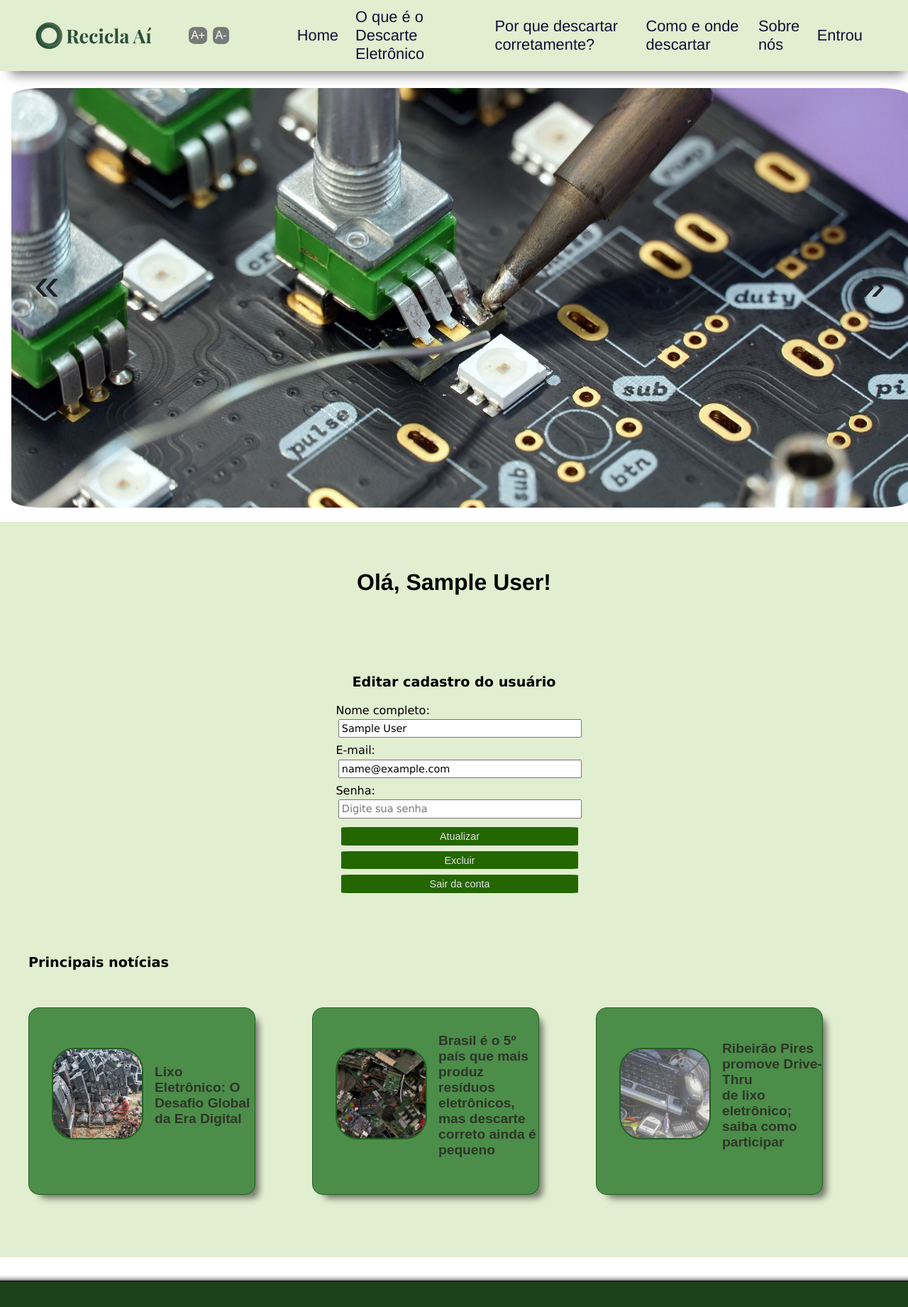
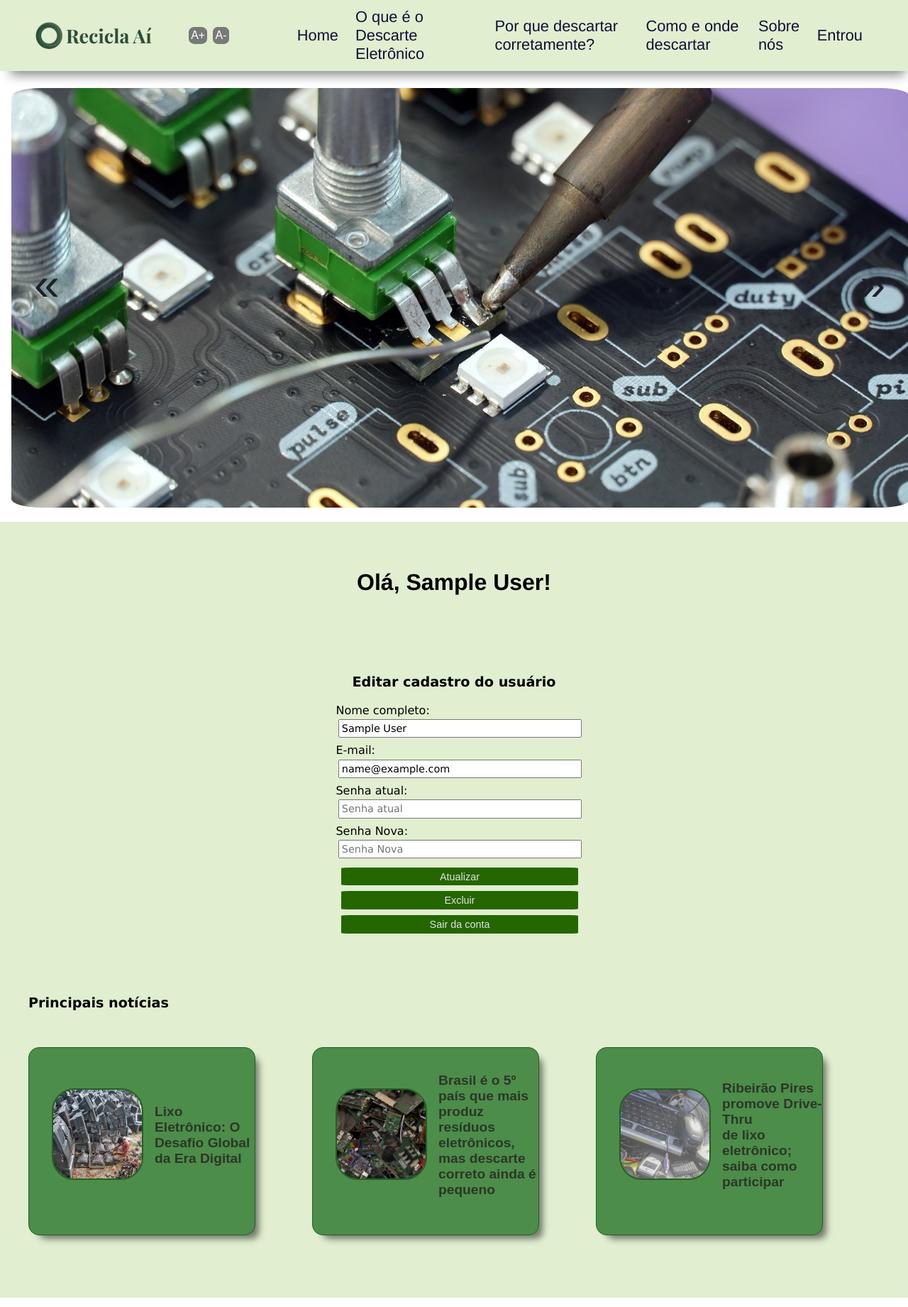
Before and after one commit to gconcli/recicla_ai-backend, a PHP site: page /sessao.php in a window 1280 px wide. Shown: the top 1841 px of the page at 71% size. Run offline with PHP 8.4, Linux system fonts and the light colour scheme; the visitor is signed in with stand-in values (Sample User, id 1); some libraries are stand-ins or nearby versions.

Commit message:
Update sessao.php

```diff
--- a/_public/sessao.php
+++ b/_public/sessao.php
@@ -74,8 +74,11 @@
                     <label for="email">E-mail:</label>
                     <input type="email" id="email" name="email" placeholder="exemplo@email.com" value="<?php echo htmlspecialchars($emailUsuario); ?>">
                     <br>
-                    <label for="senha">Senha:</label>
-                    <input type="password" id="senha" name="senha" placeholder="Digite sua senha">
+                    <label for="senhaAtual">Senha atual:</label>
+                    <input type="password" id="senhaAtual" name="senhaAtual" placeholder="Senha atual" required>
+                    <br>
+                    <label for="senhaNova">Senha Nova:</label>
+                    <input type="password" id="senhaNova" name="senha" placeholder="Senha Nova">
                     <br>
                     <button type="submit" name="atualizar" class="botao-sessao">Atualizar</button> <!-- Name nos botões para chamá-los na lógica do PHP -->
                     <button type="submit" name="excluir" class="botao-sessao">Excluir</button>
```
